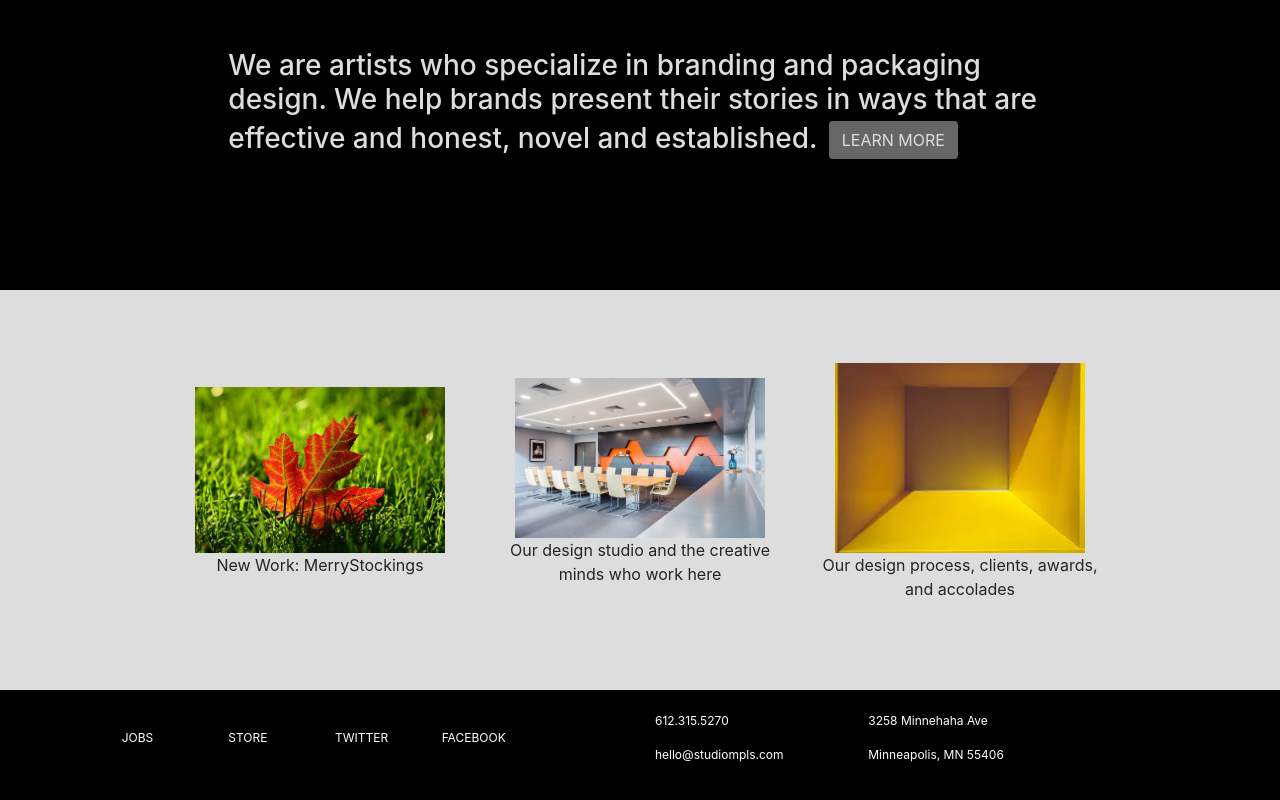
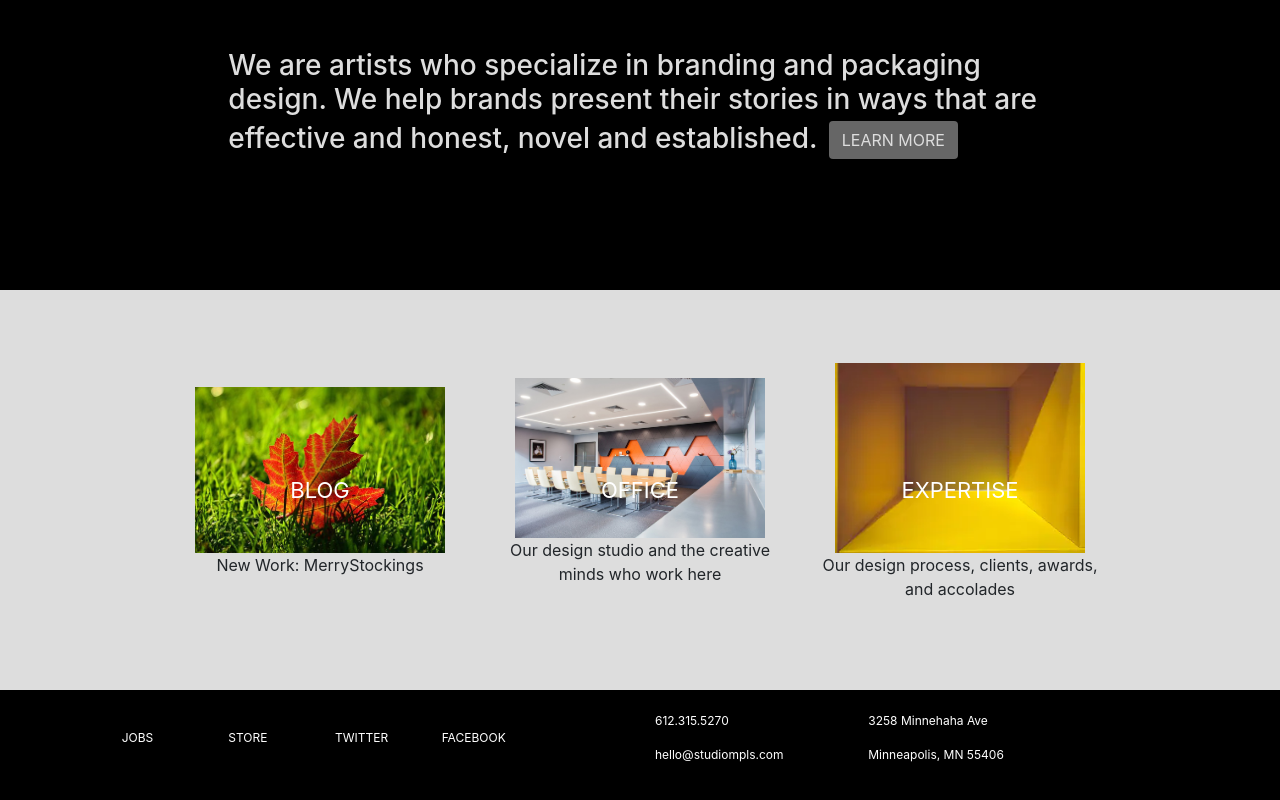
Before and after one commit to KatrinaFuller/crown-maple-clone-site, a plain HTML site: page index.html in a window 1280 px wide. Shown: the part 582-1382 px from the top of the page. Drawn offline with nearby package versions, Linux system fonts and the light colour scheme.

Commit message:
added words inside bottom images

```diff
--- a/index.html
+++ b/index.html
@@ -58,15 +58,24 @@
     <div class="row gray text-center align-items-center justify-content-center">
       <div class="col-1"></div>
       <div class="col-3 picture">
-        <img src="leaf.png" alt="leaf">
+        <div>
+          <img src="leaf.png" alt="leaf">
+          <div class="center-words text-uppercase text-white">blog</div>
+        </div>
         <p>New Work: MerryStockings</p>
       </div>
       <div class="col-3 picture">
-        <img src="office.png" alt="office">
+        <div>
+          <img src="office.png" alt="office">
+          <div class="center-words text-uppercase text-white">office</div>
+        </div>
         <p>Our design studio and the creative minds who work here</p>
       </div>
       <div class="col-3 picture">
-        <img src="yellowbox.png" alt="yellowbox">
+        <div>
+          <img src="yellowbox.png" alt="yellowbox">
+          <div class="center-words text-uppercase text-white">expertise</div>
+        </div>
         <p>Our design process, clients, awards, and accolades</p>
       </div>
       <div class="col-1"></div>
--- a/style.css
+++ b/style.css
@@ -43,3 +43,11 @@ img{
 .small-font{
   font-size: 12px;
 }
+
+.center-words{
+  position: absolute;
+  top: 50%;
+  left: 50%;
+  transform: translate(-50%, -50%);
+  font-size: 22px;
+}
```
